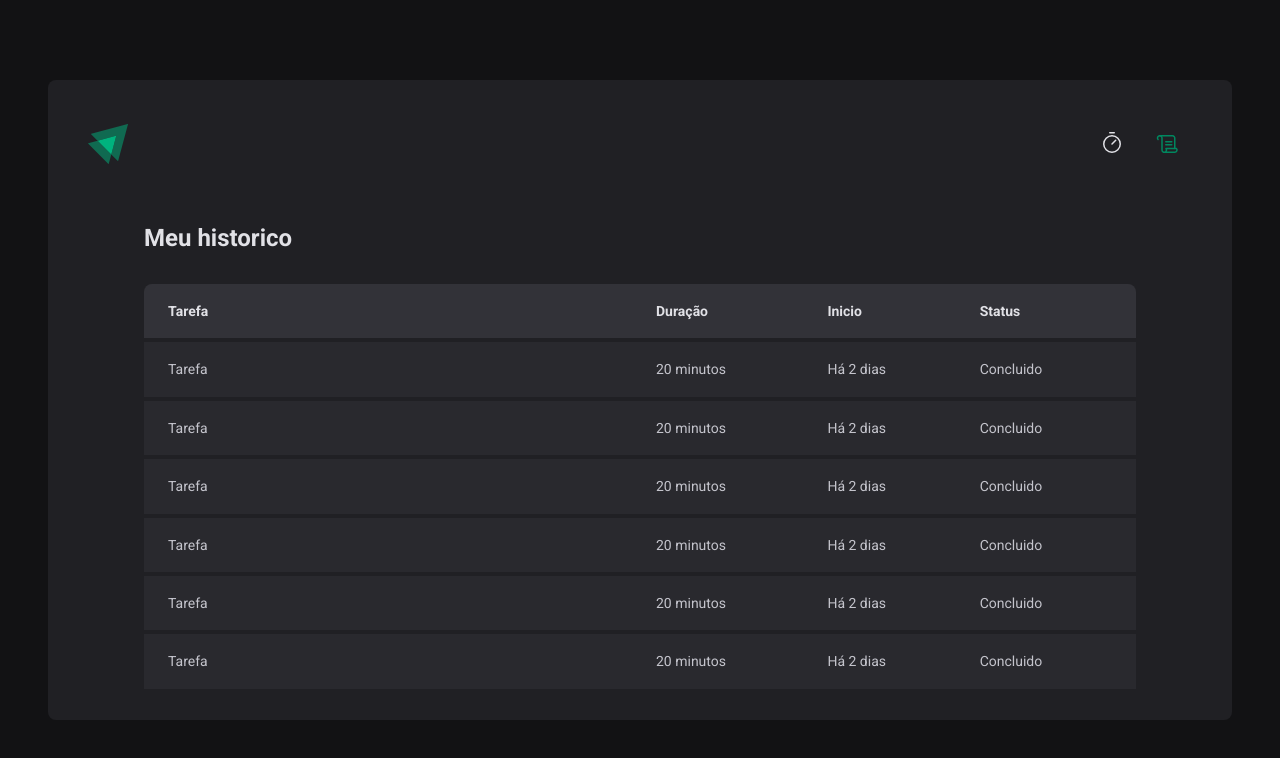
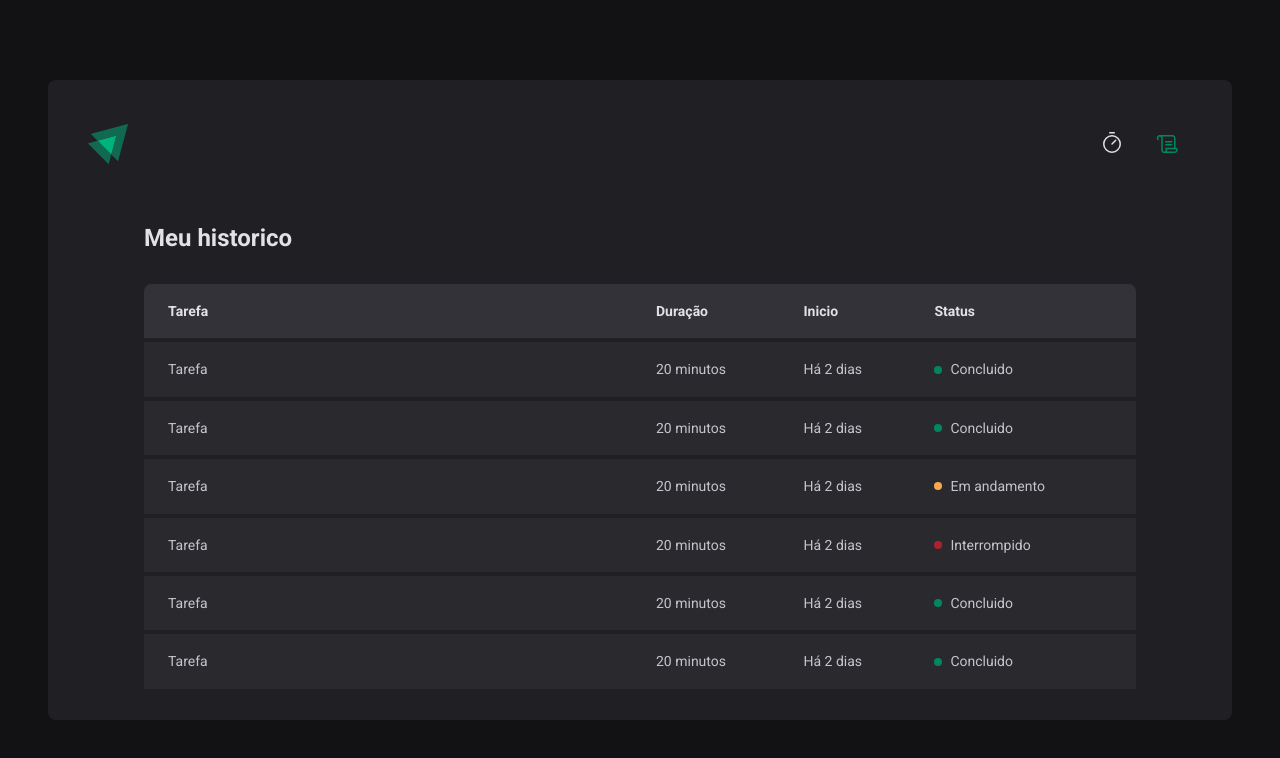
Before and after one commit to gnneto/Timer-react, a React (Vite) app: page /history in a window 1280 px wide. Shown: the top 758 px of the page. Built offline with nearby package versions, Linux system fonts and the light colour scheme.

Commit message:
Atualiza dependências e implementa validação de formulário com Zod no componente Home

```diff
--- a/package.json
+++ b/package.json
@@ -10,11 +10,14 @@
     "preview": "vite preview"
   },
   "dependencies": {
+    "@hookform/resolvers": "^5.0.1",
     "phosphor-react": "^1.4.1",
     "react": "^19.0.0",
     "react-dom": "^19.0.0",
+    "react-hook-form": "^7.56.1",
     "react-router-dom": "^7.5.1",
-    "styled-components": "^6.1.17"
+    "styled-components": "^6.1.17",
+    "zod": "^3.24.3"
   },
   "devDependencies": {
     "@eslint/js": "^9.22.0",
--- a/src/pages/History/index.tsx
+++ b/src/pages/History/index.tsx
@@ -1,4 +1,4 @@
-import { HistoryContainer, HistoryList } from "./styles";
+import { HistoryContainer, HistoryList, Status } from "./styles";
 
 export function History() {
   return (
@@ -20,37 +20,49 @@ export function History() {
               <td>Tarefa</td>
               <td>20 minutos</td>
               <td>Há 2 dias</td>
-              <td>Concluido</td>
+              <td>
+                <Status statusColor="green">Concluido</Status>
+              </td>
             </tr>{" "}
             <tr>
               <td>Tarefa</td>
               <td>20 minutos</td>
               <td>Há 2 dias</td>
-              <td>Concluido</td>
+              <td>
+                <Status statusColor="green">Concluido</Status>
+              </td>
             </tr>{" "}
             <tr>
               <td>Tarefa</td>
               <td>20 minutos</td>
               <td>Há 2 dias</td>
-              <td>Concluido</td>
+              <td>
+                <Status statusColor="yellow">Em andamento</Status>
+              </td>
             </tr>{" "}
             <tr>
               <td>Tarefa</td>
               <td>20 minutos</td>
               <td>Há 2 dias</td>
-              <td>Concluido</td>
+              <td>
+                <Status statusColor="red">Interrompido</Status>
+              </td>
             </tr>{" "}
             <tr>
               <td>Tarefa</td>
               <td>20 minutos</td>
               <td>Há 2 dias</td>
-              <td>Concluido</td>
+              <td>
+                <Status statusColor="green">Concluido</Status>
+              </td>
             </tr>{" "}
             <tr>
               <td>Tarefa</td>
               <td>20 minutos</td>
               <td>Há 2 dias</td>
-              <td>Concluido</td>
+              <td>
+                <Status statusColor="green">Concluido</Status>
+              </td>
             </tr>
           </tbody>
         </table>
--- a/src/pages/History/styles.ts
+++ b/src/pages/History/styles.ts
@@ -58,3 +58,29 @@ export const HistoryList = styled.div`
     }
   }
 `;
+
+const STATUS_COLOR = {
+  yellow: 'yellow-500',
+  green: 'green-500',
+  red: 'red-500',
+} as const
+
+
+interface StatusProps {
+  statusColor: keyof typeof STATUS_COLOR
+  // statusColor: 'yellow' | 'red' | 'green'
+}
+
+export const Status = styled.span<StatusProps>`
+  display: flex;
+  align-items: center;
+  gap: 0.5rem;
+
+  &::before {
+    content: "";
+    width: 0.5rem;
+    height: 0.5rem;
+    border-radius: 9999px;
+    background: ${(props) => props.theme[STATUS_COLOR[props.statusColor]]};
+  }
+`;
--- a/src/pages/Home/index.tsx
+++ b/src/pages/Home/index.tsx
@@ -1,16 +1,92 @@
 import { Play } from "phosphor-react";
-import { CountdownContainer, FormContainer, HomeContainer, MinutesAmountInput, Separator, StartCountdownButton, TaskInput } from "./styles";
+import { zodResolver } from "@hookform/resolvers/zod";
+import * as zod from 'zod'
+import { useForm } from "react-hook-form";
+import { useState } from "react";
+
+import {
+  CountdownContainer,
+  FormContainer,
+  HomeContainer,
+  MinutesAmountInput,
+  Separator,
+  StartCountdownButton,
+  TaskInput } from "./styles";
+
+
+
+const newCycleFormValidationSchema = zod.object({
+  task: zod.string().min(1, "Informe a tarefa"),
+  minutesAmount: zod
+    .number()
+    .min(5, "O ciclo precisa ser de no minimo 5 minutos ")
+    .max(60, "O ciclo precisa ser de no maximo 60 minutos "),
+});
+
+
+
+type NewCycleFormData = zod.infer<typeof newCycleFormValidationSchema>
+
+interface Cycle {
+  id: string
+  task: string
+  minutesAmount: number
+}
 
 export function Home() {
+  const [cycles, setCycles] = useState<Cycle[]>([])
+  const [activeCycleId, setActiveCycleId] = useState<string | null>(null)
+  const [amountsSecondsPassed, setAmountSecondsPassed] = useState(0)
+
+
+  const { register, handleSubmit, watch, reset } = useForm<NewCycleFormData>({
+    resolver: zodResolver(newCycleFormValidationSchema),
+    defaultValues: {
+      task: '',
+      minutesAmount: 0,
+    },
+  });
+
+
+  function handleCreateNewCycle(data: NewCycleFormData) {
+    const id = String(new Date().getTime());
+
+    const newCycle: Cycle = {
+      id,
+      task: data.task,
+      minutesAmount: data.minutesAmount,
+    };
+
+    setCycles((state) => [...state, newCycle])
+    setActiveCycleId(id)
+    reset()
+  }
+
+const activeCycle = cycles.find(cycle => cycle.id === activeCycleId)
+
+const totalSeconds = activeCycle ? activeCycle.minutesAmount * 60 : 0
+const currentSeconds = activeCycle ? totalSeconds - amountsSecondsPassed : 0
+
+const minutesAmount = Math.floor(currentSeconds / 60)
+const secondsAmount = currentSeconds % 60
+
+const minutes = String(minutesAmount).padStart(2, '0')
+const seconds = String(secondsAmount).padStart(2, "0");
+
+
+const task = watch('task')
+const isSubmitDisabled = !task;
+
   return (
     <HomeContainer>
-      <form action="">
+      <form onSubmit={handleSubmit(handleCreateNewCycle)} action="">
         <FormContainer>
           <label htmlFor="task">Vou trabalhar em</label>
           <TaskInput
             id="task"
             list="task-suggestion"
             placeholder="De um nome para o seu projeto"
+            {...register("task")}
           />
 
           <datalist id="task-suggestion">
@@ -27,21 +103,22 @@ export function Home() {
             placeholder="00"
             step={5}
             min={5}
-            max={60}
+            // max={60}
+            {...register("minutesAmount", { valueAsNumber: true })}
           />
 
           <span>minutos.</span>
         </FormContainer>
 
         <CountdownContainer>
-          <span>0</span>
-          <span>0</span>
+          <span>{minutes[0]}</span>
+          <span>{minutes[1]}</span>
           <Separator>:</Separator>
-          <span>0</span>
-          <span>0</span>
+          <span>{seconds[0]}</span>
+          <span>{seconds[1]}</span>
         </CountdownContainer>
 
-        <StartCountdownButton type="submit">
+        <StartCountdownButton disabled={isSubmitDisabled} type="submit">
           <Play size={24} />
           Começar
         </StartCountdownButton>
```
Also changed, not shown: 1 other file (tests, documents, lock files or other folders).
